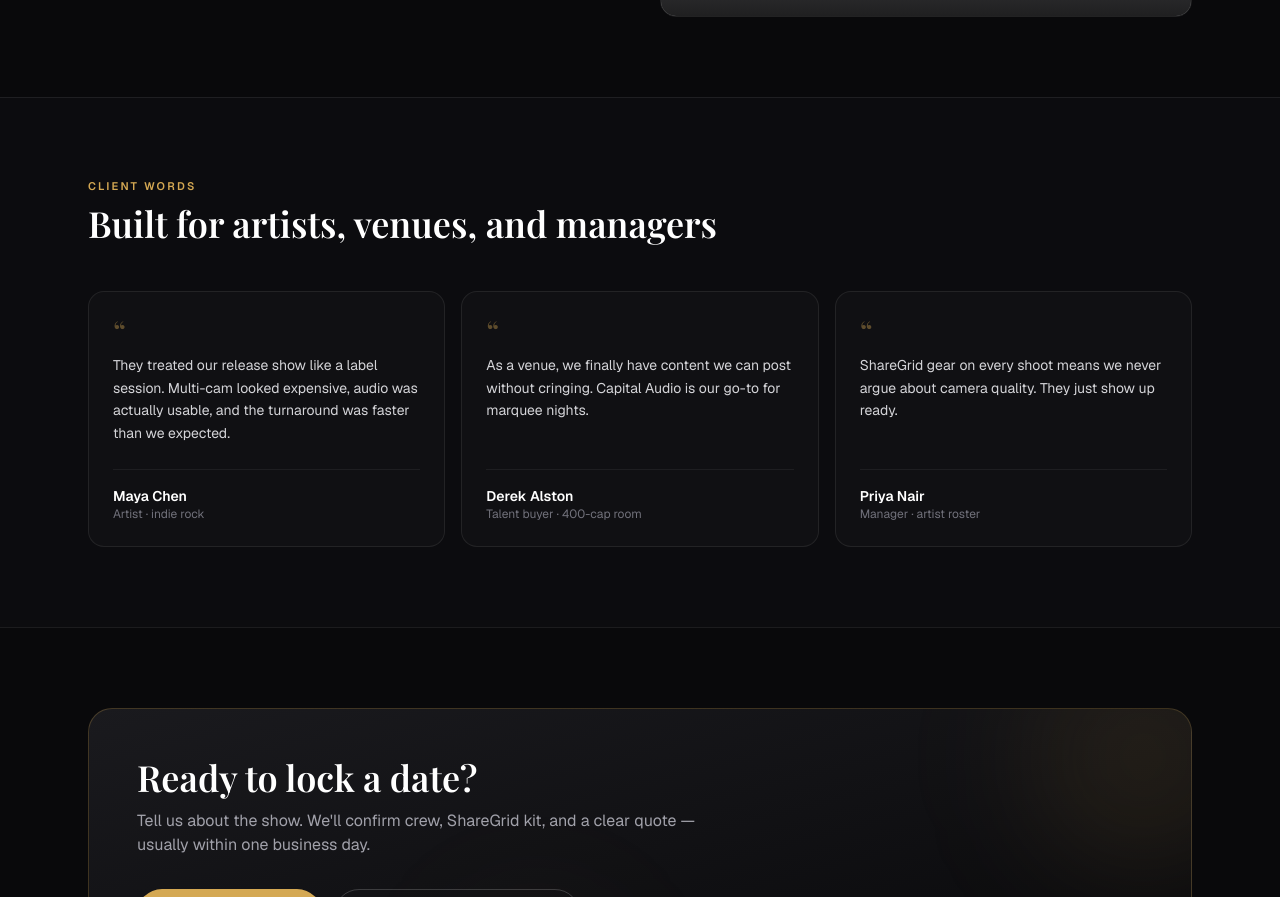
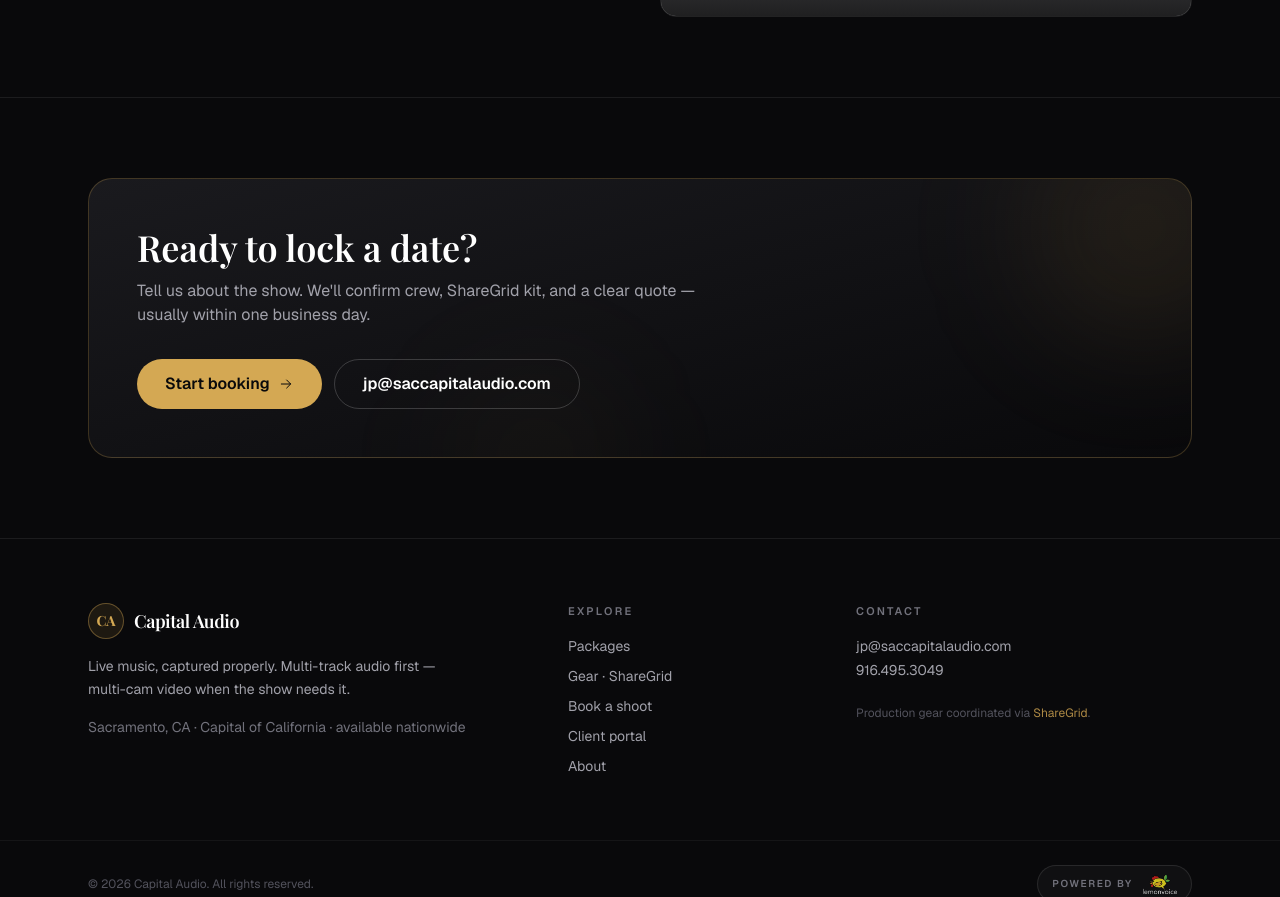
Before and after one commit to Coachjohnepop/capital-audio, a Next.js app: page / in a window 1280 px wide. Shown: the part 3580-4477 px from the top of the page. Built offline with nearby package versions, Linux system fonts and the light colour scheme; grey boxes are pictures that could not be loaded.

Commit message:
Remove placeholder client testimonials
Only real quotes should appear on the site; drop the Client words section.

```diff
--- a/src/app/(site)/page.tsx
+++ b/src/app/(site)/page.tsx
@@ -9,7 +9,6 @@ import {
   processSteps,
   services,
   site,
-  testimonials,
 } from "@/lib/site";
 
 const audioPackages = packages.filter((p) => p.mode === "audio");
@@ -187,32 +186,6 @@ export default function HomePage() {
         </div>
       </section>
 
-      {/* Testimonials */}
-      <section className="border-t border-white/8 bg-ca-panel/40">
-        <div className="mx-auto max-w-6xl px-4 py-20 sm:px-6">
-          <SectionHeader
-            eyebrow="Client words"
-            title="Built for artists, venues, and managers"
-          />
-          <div className="mt-12 grid gap-4 md:grid-cols-3">
-            {testimonials.map((t) => (
-              <blockquote key={t.name} className="ca-card flex flex-col p-6">
-                <span className="font-display text-3xl leading-none text-ca-gold/40">
-                  “
-                </span>
-                <p className="mt-2 flex-1 text-sm leading-relaxed text-zinc-300">
-                  {t.quote}
-                </p>
-                <footer className="mt-6 border-t border-white/6 pt-4">
-                  <p className="text-sm font-semibold text-white">{t.name}</p>
-                  <p className="text-xs text-zinc-500">{t.role}</p>
-                </footer>
-              </blockquote>
-            ))}
-          </div>
-        </div>
-      </section>
-
       {/* CTA */}
       <section className="border-t border-white/8">
         <div className="mx-auto max-w-6xl px-4 py-20 sm:px-6">
--- a/src/lib/site.ts
+++ b/src/lib/site.ts
@@ -289,27 +289,6 @@ export const processSteps = [
   },
 ];
 
-export const testimonials = [
-  {
-    quote:
-      "They treated our release show like a label session. Multi-cam looked expensive, audio was actually usable, and the turnaround was faster than we expected.",
-    name: "Maya Chen",
-    role: "Artist · indie rock",
-  },
-  {
-    quote:
-      "As a venue, we finally have content we can post without cringing. Capital Audio is our go-to for marquee nights.",
-    name: "Derek Alston",
-    role: "Talent buyer · 400-cap room",
-  },
-  {
-    quote:
-      "ShareGrid gear on every shoot means we never argue about camera quality. They just show up ready.",
-    name: "Priya Nair",
-    role: "Manager · artist roster",
-  },
-];
-
 export function formatMoney(n: number) {
   return new Intl.NumberFormat("en-US", {
     style: "currency",
```
